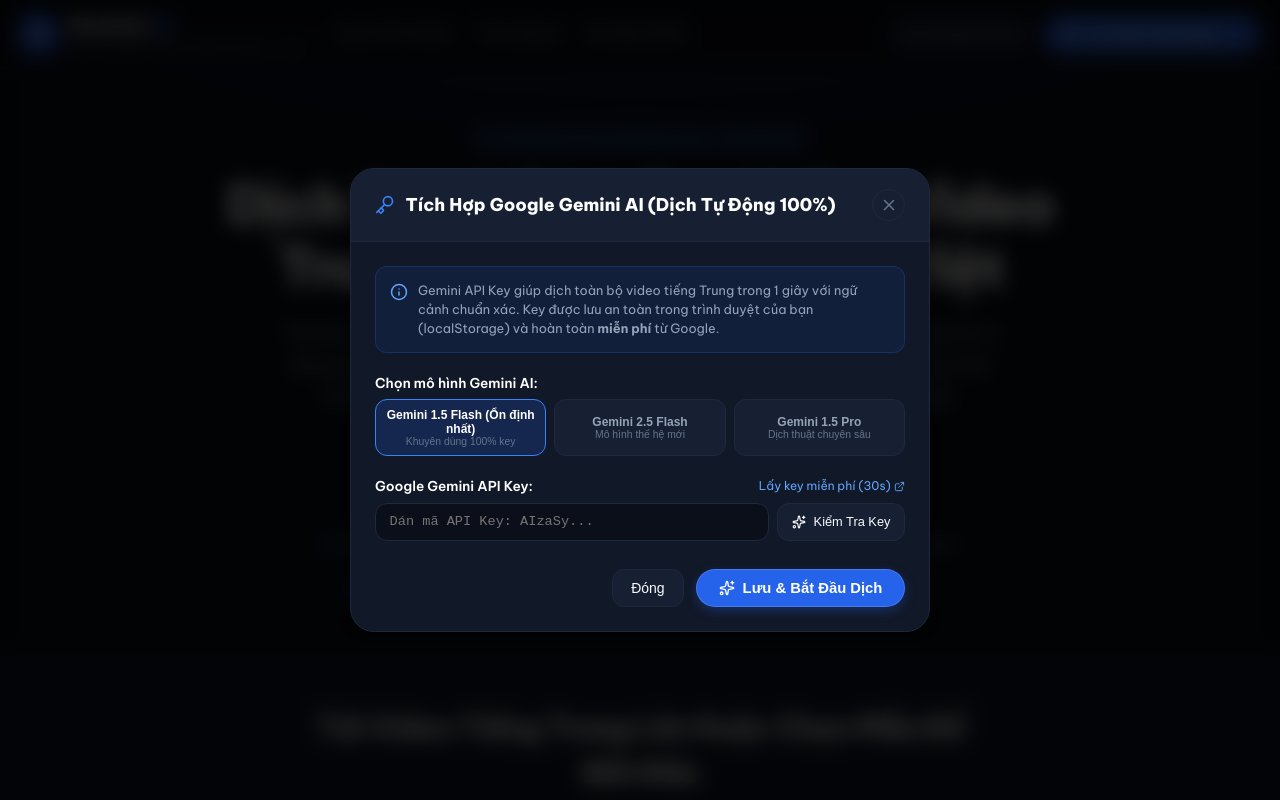
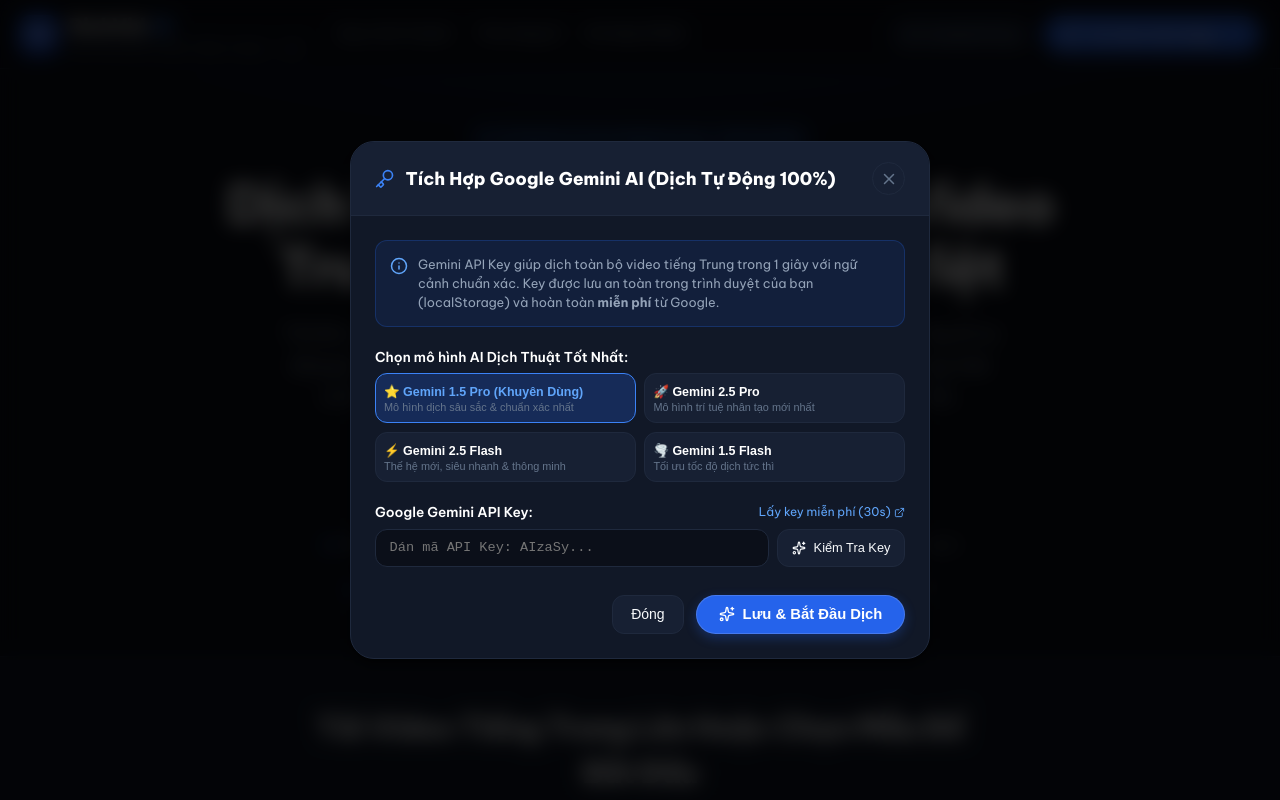
Before and after one commit to knmt1219/dich, a React (Vite) app: page / in a window 1280 px wide. Both pictures are taken after a click on the button "Cài đặt API Key". Shown: the top 800 px of the page. Built offline with nearby package versions, Linux system fonts and the light colour scheme.

Commit message:
feat(ai): Set Gemini 1.5 Pro as default translation model and upgrade model selector

```diff
--- a/src/App.tsx
+++ b/src/App.tsx
@@ -49,7 +49,7 @@ export const App: React.FC = () => {
   const [subtitles, setSubtitles] = useState<SubtitleSegment[]>(SAMPLE_CHINESE_VIDEOS[0].subtitles);
   const [selectedSegmentId, setSelectedSegmentId] = useState<string | null>(null);
   const [translationTone, setTranslationTone] = useState<TranslationTone>('natural');
-  const [geminiModel, setGeminiModel] = useState<GeminiModel>('gemini-1.5-flash');
+  const [geminiModel, setGeminiModel] = useState<GeminiModel>('gemini-1.5-pro');
   const [isProcessingAI, setIsProcessingAI] = useState<boolean>(false);
   const [processingProgress, setProcessingProgress] = useState<number>(0);
   const [processingStatusText, setProcessingStatusText] = useState<string>('');
--- a/src/components/ApiKeyModal.tsx
+++ b/src/components/ApiKeyModal.tsx
@@ -131,31 +131,36 @@ export const ApiKeyModal: React.FC<ApiKeyModalProps> = ({
           {/* Model Selector */}
           <div>
             <label style={{ display: 'block', fontSize: '0.85rem', fontWeight: 600, color: '#ffffff', marginBottom: '0.35rem' }}>
-              Chọn mô hình Gemini AI:
+              Chọn mô hình AI Dịch Thuật Tốt Nhất:
             </label>
-            <div style={{ display: 'grid', gridTemplateColumns: 'repeat(3, 1fr)', gap: '0.5rem' }}>
+            <div style={{ display: 'grid', gridTemplateColumns: 'repeat(2, 1fr)', gap: '0.55rem' }}>
               {[
-                { id: 'gemini-1.5-flash', label: 'Gemini 1.5 Flash (Ổn định nhất)', sub: 'Khuyên dùng 100% key' },
-                { id: 'gemini-2.5-flash', label: 'Gemini 2.5 Flash', sub: 'Mô hình thế hệ mới' },
-                { id: 'gemini-1.5-pro', label: 'Gemini 1.5 Pro', sub: 'Dịch thuật chuyên sâu' }
+                { id: 'gemini-1.5-pro', label: '⭐ Gemini 1.5 Pro (Khuyên Dùng)', sub: 'Mô hình dịch sâu sắc & chuẩn xác nhất' },
+                { id: 'gemini-2.5-pro', label: '🚀 Gemini 2.5 Pro', sub: 'Mô hình trí tuệ nhân tạo mới nhất' },
+                { id: 'gemini-2.5-flash', label: '⚡ Gemini 2.5 Flash', sub: 'Thế hệ mới, siêu nhanh & thông minh' },
+                { id: 'gemini-1.5-flash', label: '🌪️ Gemini 1.5 Flash', sub: 'Tối ưu tốc độ dịch tức thì' }
               ].map((m) => (
                 <button
                   type="button"
                   key={m.id}
                   onClick={() => onModelChange(m.id as GeminiModel)}
                   style={{
-                    backgroundColor: geminiModel === m.id ? 'rgba(37, 99, 235, 0.2)' : 'var(--bg-card)',
+                    backgroundColor: geminiModel === m.id ? 'rgba(37, 99, 235, 0.25)' : 'var(--bg-card)',
                     border: `1.5px solid ${geminiModel === m.id ? '#3b82f6' : 'var(--border-subtle)'}`,
                     borderRadius: 'var(--radius-md)',
-                    padding: '0.5rem 0.35rem',
-                    textAlign: 'center',
+                    padding: '0.6rem 0.5rem',
+                    textAlign: 'left',
                     cursor: 'pointer',
                     color: geminiModel === m.id ? '#ffffff' : 'var(--text-secondary)',
                     transition: 'all 0.2s ease'
                   }}
                 >
-                  <div style={{ fontSize: '0.75rem', fontWeight: 700 }}>{m.label}</div>
-                  <div style={{ fontSize: '0.65rem', color: 'var(--text-muted)' }}>{m.sub}</div>
+                  <div style={{ fontSize: '0.78rem', fontWeight: 700, color: geminiModel === m.id ? '#60a5fa' : '#ffffff' }}>
+                    {m.label}
+                  </div>
+                  <div style={{ fontSize: '0.68rem', color: 'var(--text-muted)', marginTop: '2px' }}>
+                    {m.sub}
+                  </div>
                 </button>
               ))}
             </div>
```
